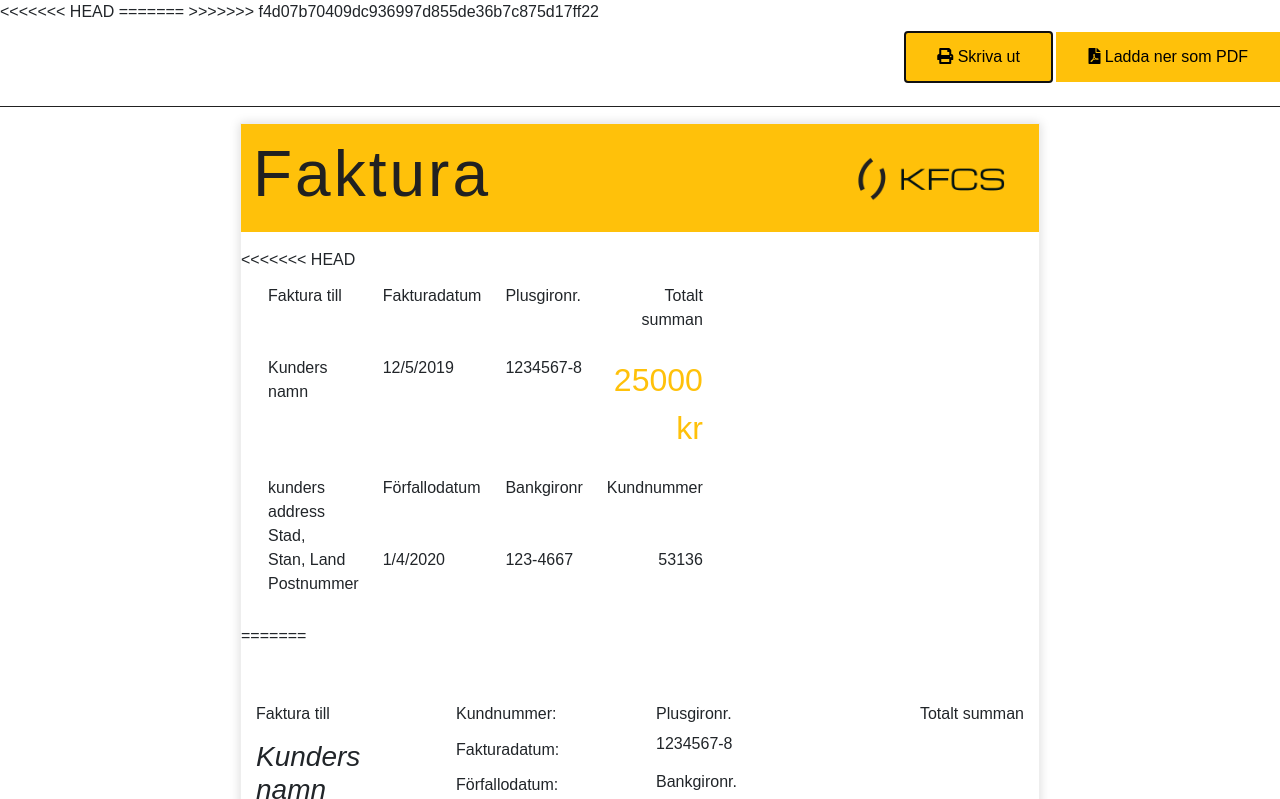
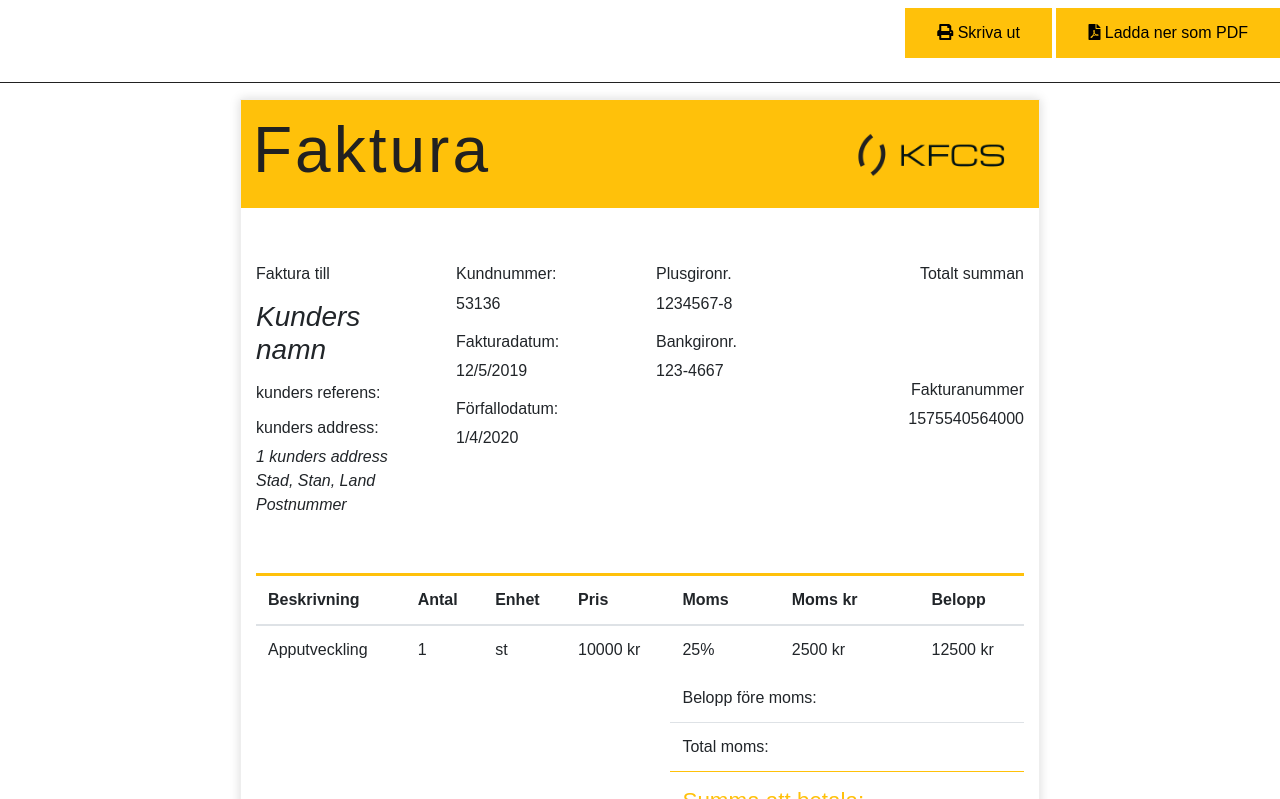
Before and after one commit to Szilveszter98/mora, a website: page faktura.html in a window 1280 px wide. Both pictures are taken after a click on the button "Skriva ut". Shown: the top 799 px of the page. Drawn offline with nearby package versions, Linux system fonts and the light colour scheme; a script that the page names is missing; a web font is replaced by a local one.

Commit message:
fixed things

```diff
--- a/app.js
+++ b/app.js
@@ -1,4 +1,4 @@
-/* // skapa variable
+// skapa variable
 let cart = [];
 
 let addToCartButtons = document.querySelectorAll(".card_btn");
@@ -130,89 +130,3 @@ class Storage {
             : [];
     }
 }
-
-<<<<<<< HEAD
-
- */
-
-
-
-
-// javascript för faktura
-
-// let fakturaDatum = document.querySelector(".fakturaDatum");
-// let forfalloDatum = document.querySelector(".forfalloDatum");
-// let kundnummer = document.querySelector(".kundnummer");
-// let fakturaNummer = document.querySelector(".fakturaNummer");
-
-// var today = new Date();
-
-
-// let nummer= Number(Math.floor(Math.random() * 100000));
-// fakturaNummer.innerHTML = nummer;
-
-// Date.prototype.addDays = function (days) {
-//     var date = new Date(this.valueOf());
-//     date.setDate(date.getDate() + days);
-//     return date;
-// }
-// fakturaDatum.innerHTML = today.toLocaleDateString("en-US");
-// forfalloDatum.innerHTML = today.addDays(30).toLocaleDateString("en-US");
-// kundnummer.innerHTML = today.valueOf();
-
-// // print js
-// const printFaktura = document.querySelector("#printFaktura");
-// const fakturaContent = document.querySelector(".faktura");
-// printFaktura.addEventListener("click", () => { window.print(fakturaContent) });
-
-// Slut av javascript för faktura
-
-function printDiv(printableArea) {
-     var printContents = document.getElementById(printableArea).innerHTML;
-     var originalContents = document.body.innerHTML;
-
-     document.body.innerHTML = printContents;
-
-     window.print();
-
-     document.body.innerHTML = originalContents;
-}
-
-
-var doc = new jsPDF();
-
-doc.text('This is a test', 10, 10)
-doc.viewerPreferences({'FitWindow': true}, true)
-doc.save("viewerPreferences.pdf")
-
-
-
-
-document.querySelector(".btn-pdf").addEventListener("click", function (){
-    var doc = new jsPDF();
-
-doc.text('This is a test', 10, 10)
-doc.viewerPreferences({'FitWindow': true}, true)
-doc.save("viewerPreferences.pdf")
-
-})
-/* var specialElementHandlers = {
-    '#print-btn': function (element, renderer) {
-        return true;
-    }
-};
-
-$('#submit').click(function () {
-    doc.fromHTML($('#printableArea').html(), 15, 15, {
-        'width':     170,
-            'elementHandlers': specialElementHandlers
-    });
-    doc.save('faktura.pdf');
-
-}); */
-
-
-
-
-=======
->>>>>>> f4d07b70409dc936997d855de36b7c875d17ff22
--- a/faktura.html
+++ b/faktura.html
@@ -12,14 +12,7 @@
     <link rel="stylesheet" href="https://stackpath.bootstrapcdn.com/bootstrap/4.3.1/css/bootstrap.min.css"
         integrity="sha384-ggOyR0iXCbMQv3Xipma34MD+dH/1fQ784/j6cY/iJTQUOhcWr7x9JvoRxT2MZw1T" crossorigin="anonymous">
     <link rel="stylesheet" href="public/dist/main.css">
-<<<<<<< HEAD
-    <script src="app.js" defer></script>
-    <script type="text/javascript" src="https://cdnjs.cloudflare.com/ajax/libs/jspdf/1.5.1/jspdf.debug.js"></script>
-    <script src="https://cdnjs.cloudflare.com/ajax/libs/jquery/3.4.1/core.js"></script>
-
-=======
     <script src="faktura.js" defer></script>
->>>>>>> f4d07b70409dc936997d855de36b7c875d17ff22
     <style>
         html {
             scroll-behavior: smooth;
@@ -46,7 +39,7 @@
     <!-- Faktura -->
     <div id="printableArea">
     <div class="faktura overflow-auto">
-        <table class="table table-borderless">
+        <table  style="background-color: #FFC10A!important;" class="table table-borderless">
             <tr class="head">
                 <td>
                     <h1 style="font-size: 4rem;">Faktura</h1>
@@ -58,35 +51,6 @@
 
         </table>
         <!-- kunder info -->
-<<<<<<< HEAD
-        <section class="container kundInfo">
-            <table class="table table-borderless kundInfo_table">
-                <tr>
-                    <td>Faktura till</td>
-                    <td>Fakturadatum</td>
-                    <td>Plusgironr.</td>
-                    <td class="alignR">Totalt summan</td>
-                </tr>
-                <tr class="lineHight">
-                    <td class="kunderNamn">Kunders namn</td>
-                    <td class="fakturaDatum"></td>
-                    <td>1234567-8</td>
-                    <td class="summan alignR">25000 kr</td>
-                </tr>
-                <tr>
-                    <td class="kunderAddress" rowspan="2">kunders address Stad,<br> Stan, Land Postnummer</td>
-                    <td>Förfallodatum</td>
-                    <td>Bankgironr</td>
-                    <td class="alignR">Kundnummer</td>
-                </tr>
-                <tr>
-                    <td class="forfalloDatum"></td>
-                    <td>123-4667</td>
-                    <td class="kundnummer alignR">12345</td>
-                </tr>
-            </table>
-        </section>
-=======
         <section class="container kundInfo-container">
             <div class="kundInfo">
                 <div>
@@ -119,7 +83,6 @@
             </div>
         </section>
         <!-- End of kunder info -->
->>>>>>> f4d07b70409dc936997d855de36b7c875d17ff22
         <!-- product och pris lista -->
         <section class="container">
             <table class="table table-border-top">
--- a/faktura.js
+++ b/faktura.js
@@ -74,6 +74,28 @@ class Storage {
 
 
 // print js
-const printFaktura = document.querySelector("#printFaktura");
+/* const printFaktura = document.querySelector("#printFaktura");
 const fakturaContent = document.querySelector(".faktura");
 printFaktura.addEventListener("click", () => { window.print(fakturaContent) });
+ */
+
+/* Print Faktura*/
+function printDiv(printableArea) {
+    var printContents = document.getElementById(printableArea).innerHTML;
+    var originalContents = document.body.innerHTML;
+
+    document.body.innerHTML = printContents;
+
+    window.print();
+
+    document.body.innerHTML = originalContents;
+}
+/*Download direkt pdf*/
+document.querySelector(".btn-pdf").addEventListener("click", function (){
+    var doc = new jsPDF();
+
+doc.getElementById("printableArea", 10, 10)
+doc.viewerPreferences({'FitWindow': true}, true)
+doc.save("viewerPreferences.pdf")
+
+})
```
Also changed, not shown: index.html (+0 -4 lines), kundvagn.html (+1 -8 lines).
